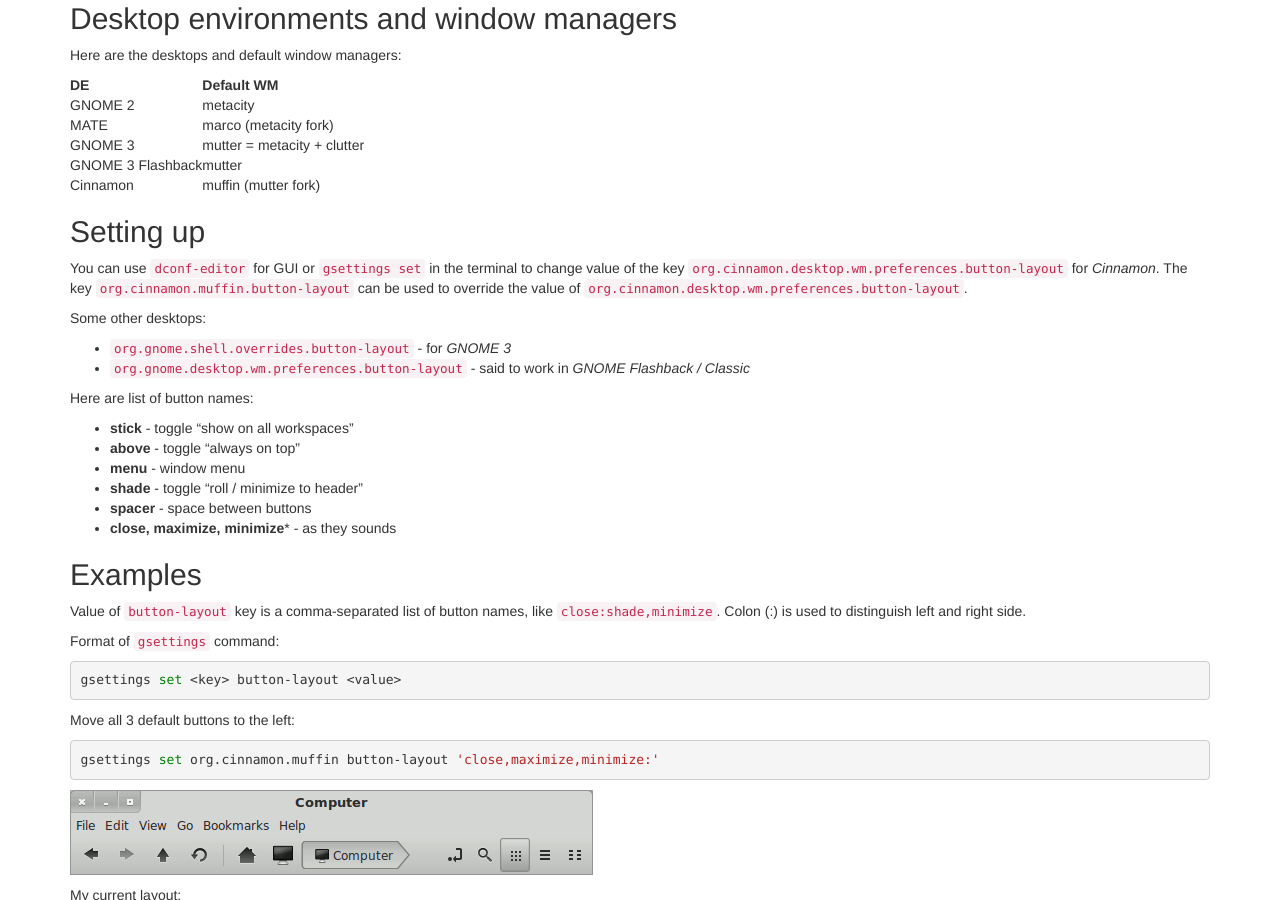
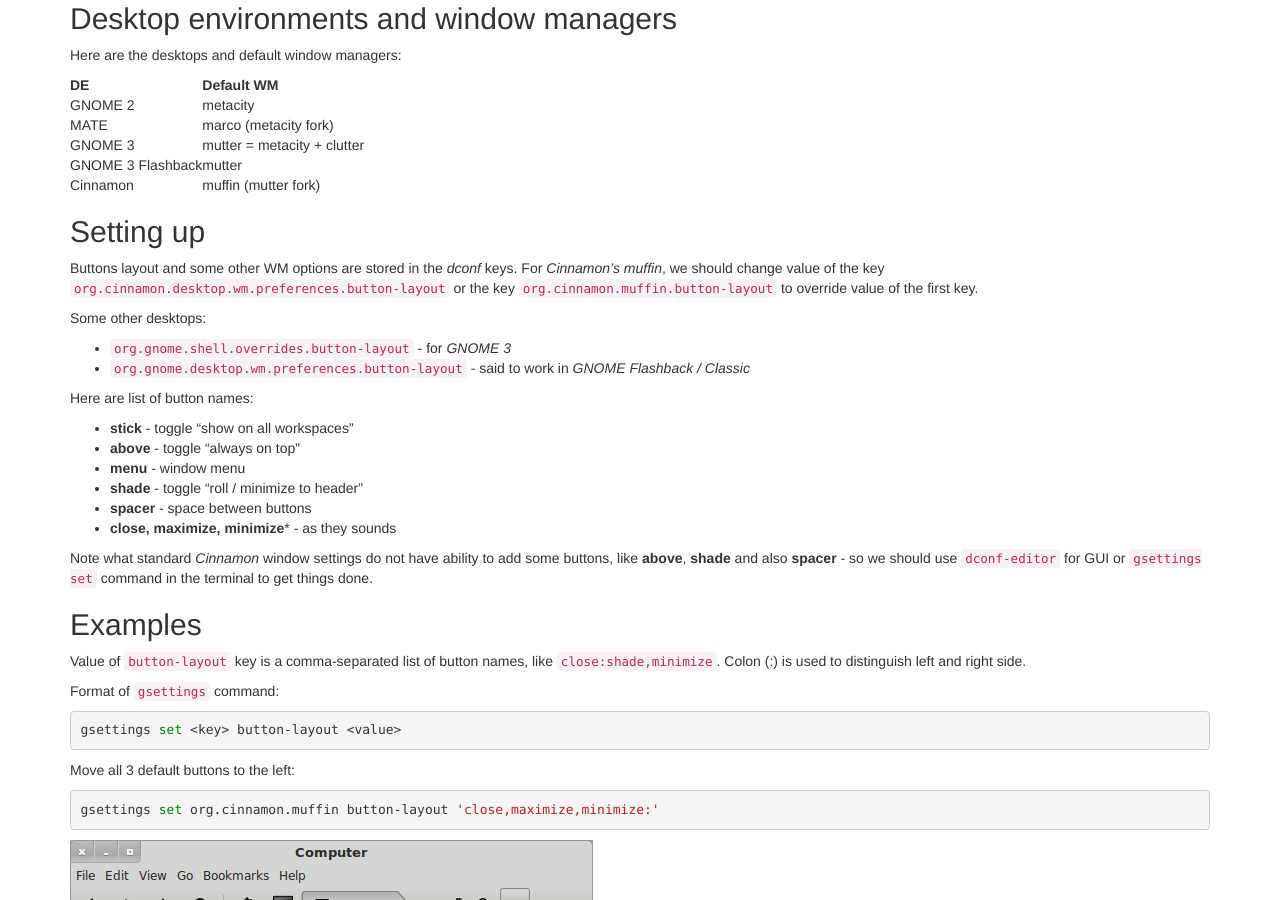
Before and after one commit to roman-yagodin/roman-yagodin.github.io, a Jekyll site: the page built from _posts/2014-10-22-muffin-window-buttons-layout.md, in a window 1280 px wide and 900 px high, scrolled down 680 px. Built offline with Jekyll 4.4.1, drawn with Linux system fonts in a browser that asks for light colours; nearby versions of some CDN libraries; library files that are not in the unit come from our copies; comment, search, counter and statistics services are not loaded.

Commit message:
Refactor post

```diff
--- a/_posts/2014-10-22-muffin-window-buttons-layout.md
+++ b/_posts/2014-10-22-muffin-window-buttons-layout.md
@@ -26,7 +26,9 @@
 
 ## Setting up
 
-You can use `dconf-editor` for GUI or `gsettings set` in the terminal to change value of the key `org.cinnamon.desktop.wm.preferences.button-layout` for *Cinnamon*. The key `org.cinnamon.muffin.button-layout` can be used to override the value of `org.cinnamon.desktop.wm.preferences.button-layout`.
+Buttons layout and some other WM options are stored in the *dconf* keys. For *Cinnamon's muffin*, we should
+change value of the key `org.cinnamon.desktop.wm.preferences.button-layout` or the key `org.cinnamon.muffin.button-layout`
+to override value of the first key.
 
 Some other desktops:
 
@@ -41,6 +43,9 @@
 - **shade** - toggle "roll / minimize to header"
 - **spacer** - space between buttons
 - **close, maximize, minimize*** - as they sounds
+
+Note what standard *Cinnamon* window settings do not have ability to add some buttons, like **above**, **shade** and also **spacer** -
+so we should use `dconf-editor` for GUI or `gsettings set` command in the terminal to get things done.
 
 ## Examples
 
```
